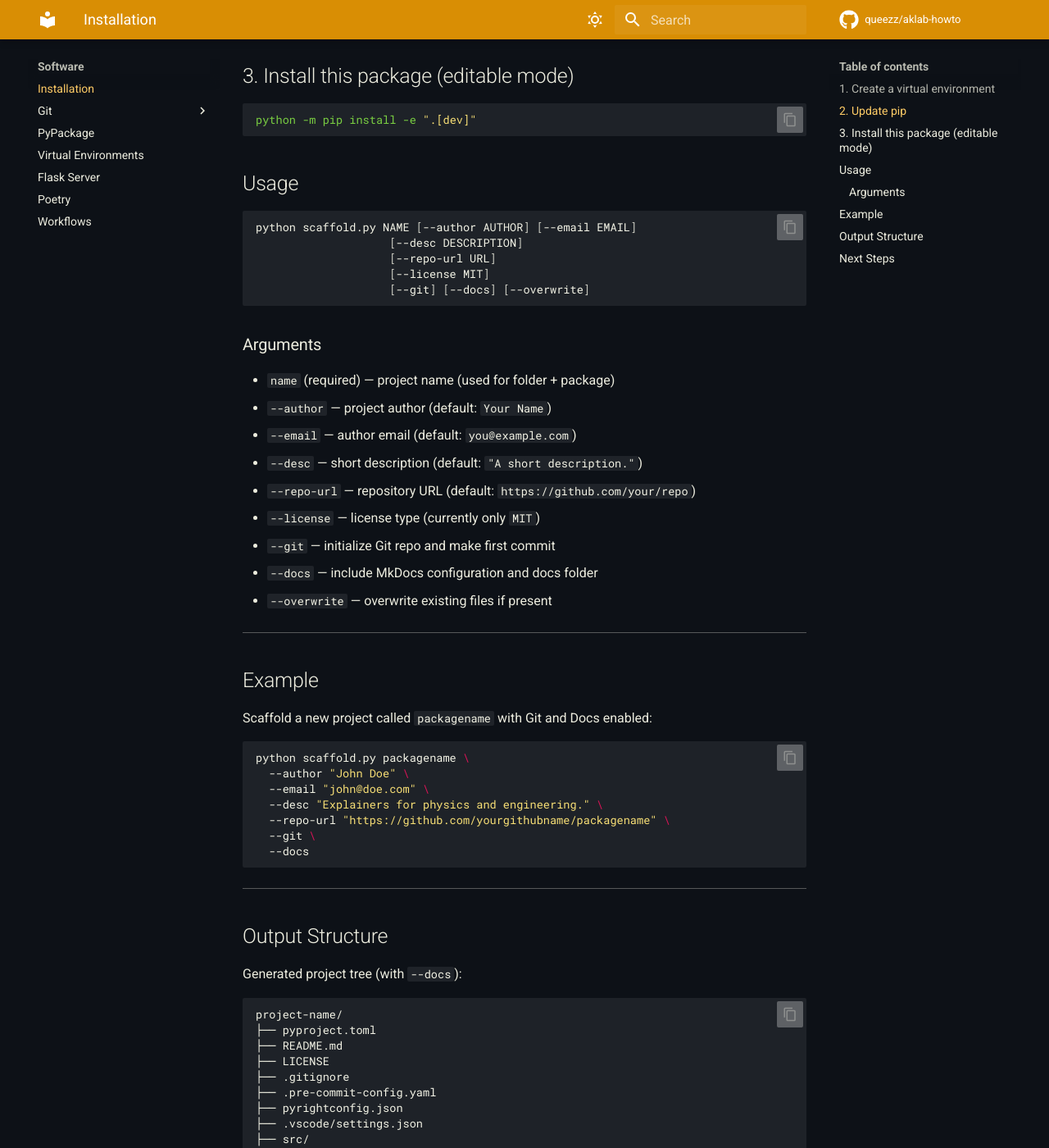
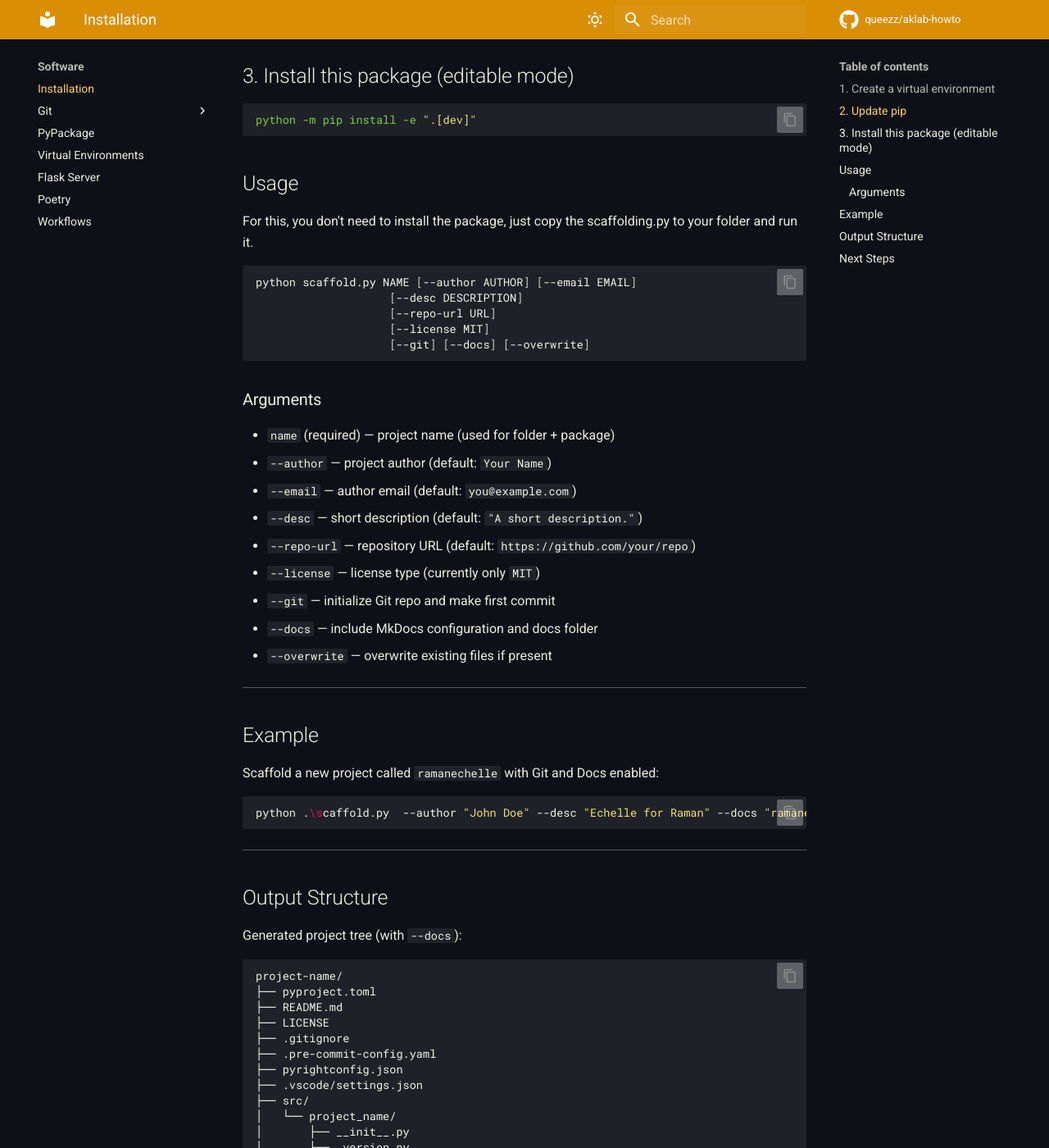
Before and after one commit to queezz/aklab-howto, an MkDocs documentation site: the page built from docs/software/installation-guide.md, in a window 1280 px wide and 1400 px high, scrolled down 717 px. Shown: the whole window at 82% size. Built offline with MkDocs 1.6.1 and Material for MkDocs 9.7.7, drawn with Linux system fonts in a browser that asks for light colours; comment, search, counter and statistics services are not loaded.

Commit message:
fix(installation-guide)

````diff
--- a/docs/software/installation-guide.md
+++ b/docs/software/installation-guide.md
@@ -36,6 +36,7 @@ python -m pip install -e ".[dev]"
 
 
 ## Usage
+For this, you don't need to install the package, just copy the scaffolding.py to your folder and run it.
 
 ```bash
 python scaffold.py NAME [--author AUTHOR] [--email EMAIL]
@@ -61,16 +62,10 @@ python scaffold.py NAME [--author AUTHOR] [--email EMAIL]
 
 ## Example
 
-Scaffold a new project called `packagename` with Git and Docs enabled:
+Scaffold a new project called `ramanechelle` with Git and Docs enabled:
 
 ```bash
-python scaffold.py packagename \
-  --author "John Doe" \
-  --email "john@doe.com" \
-  --desc "Explainers for physics and engineering." \
-  --repo-url "https://github.com/yourgithubname/packagename" \
-  --git \
-  --docs
+python .\scaffold.py  --author "John Doe" --desc "Echelle for Raman" --docs "ramanechelle"
 ```
 
 ---
````
